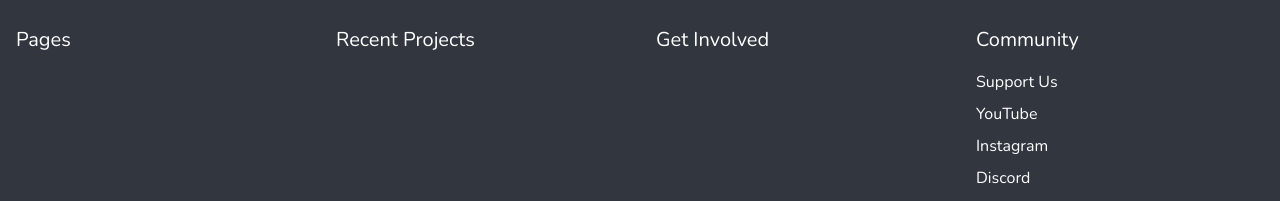
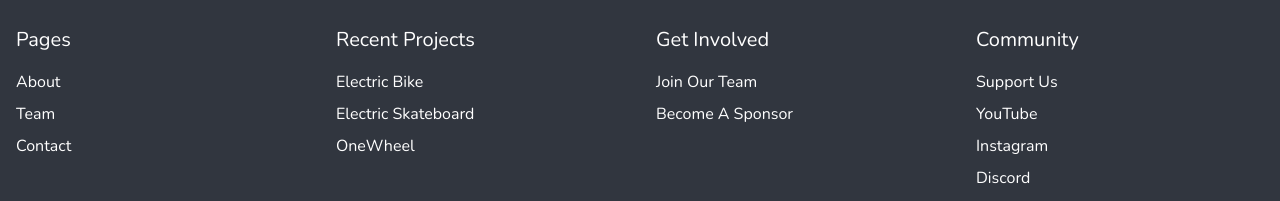
Before and after one commit to Electrium-Mobility/Electrium-store, a Next.js app: page / in a window 1280 px wide. Shown: the part 876-1077 px from the top of the page. Built offline with nearby package versions, Linux system fonts and the light colour scheme; no server answers; the database is empty.

Commit message:
feat(shop): add footer links and update gitignore
Add navigation links to footer sections and wrap logo in anchor tag
Include .trae/ directory in gitignore

```diff
--- a/components/shop/Footer.tsx
+++ b/components/shop/Footer.tsx
@@ -1,5 +1,3 @@
-import Link from "next/link";
-
 export default function Footer() {
   return (
     <footer className="bg-footer-background text-footer-text-primary py-8">
@@ -8,7 +6,15 @@ export default function Footer() {
           <div>
             <h3 className="text-xl mb-4 text-footer-text-primary">Pages</h3>
             <ul className="space-y-2">
-
+              <li>
+                <a href="https://electriummobility.com/about" target="_blank" rel="noopener noreferrer" className="font-extralight hover:text-btn-primary hover:underline transition ease-in-out duration-300">About</a>
+              </li>
+              <li>
+                <a href="https://electriummobility.com/team" target="_blank" rel="noopener noreferrer" className="font-extralight hover:text-btn-primary hover:underline transition ease-in-out duration-300">Team</a>
+              </li>
+              <li>
+                <a href="https://electriummobility.com/contact" target="_blank" rel="noopener noreferrer" className="font-extralight hover:text-btn-primary hover:underline transition ease-in-out duration-300">Contact</a>
+              </li>
             </ul>
           </div>
           <div>
@@ -16,7 +22,15 @@ export default function Footer() {
               Recent Projects
             </h3>
             <ul className="space-y-2">
-
+              <li>
+                <a href="https://electriummobility.com/docs/W2024-projects/project1_2023" target="_blank" rel="noopener noreferrer" className="font-extralight hover:text-btn-primary hover:underline transition ease-in-out duration-300">Electric Bike</a>
+              </li>
+              <li>
+                <a href="https://electriummobility.com/docs/W2024-projects/project2_2023" target="_blank" rel="noopener noreferrer" className="font-extralight hover:text-btn-primary hover:underline transition ease-in-out duration-300">Electric Skateboard</a>
+              </li>
+              <li>
+                <a href="https://electriummobility.com/docs/W2024-projects/project3_2023" target="_blank" rel="noopener noreferrer" className="font-extralight hover:text-btn-primary hover:underline transition ease-in-out duration-300">OneWheel</a>
+              </li>
             </ul>
           </div>
           <div>
@@ -24,7 +38,12 @@ export default function Footer() {
               Get Involved
             </h3>
             <ul className="space-y-2">
-
+              <li>
+                <a href="https://electriummobility.com/join-our-team" target="_blank" rel="noopener noreferrer" className="font-extralight hover:text-btn-primary hover:underline transition ease-in-out duration-300">Join Our Team</a>
+              </li>
+              <li>
+                <a href="https://electriummobility.com/sponsors" target="_blank" rel="noopener noreferrer" className="font-extralight hover:text-btn-primary hover:underline transition ease-in-out duration-300">Become A Sponsor</a>
+              </li>
             </ul>
           </div>
           <div>
@@ -82,11 +101,13 @@ export default function Footer() {
           </div>
         </div>
         <div className="mt-8 text-center">
-          <img
-            src="/img/logo-dark-mode.png"
-            alt="Electrium Mobility Logo"
-            className="mx-auto mb-4 logo-opacity w-1/3 "
-          />
+          <a href="https://electriummobility.com" target="_blank" rel="noopener noreferrer">
+            <img
+              src="/img/logo-dark-mode.png"
+              alt="Electrium Mobility Logo"
+              className="mx-auto mb-4 logo-opacity w-1/3 "
+            />
+          </a>
           <p className="text-footer-text-muted">
             Copyright © {new Date().getFullYear()} Electrium Mobility. All
             Rights Reserved.
```
Also changed, not shown: 1 other file (tests, documents, lock files or other folders).
